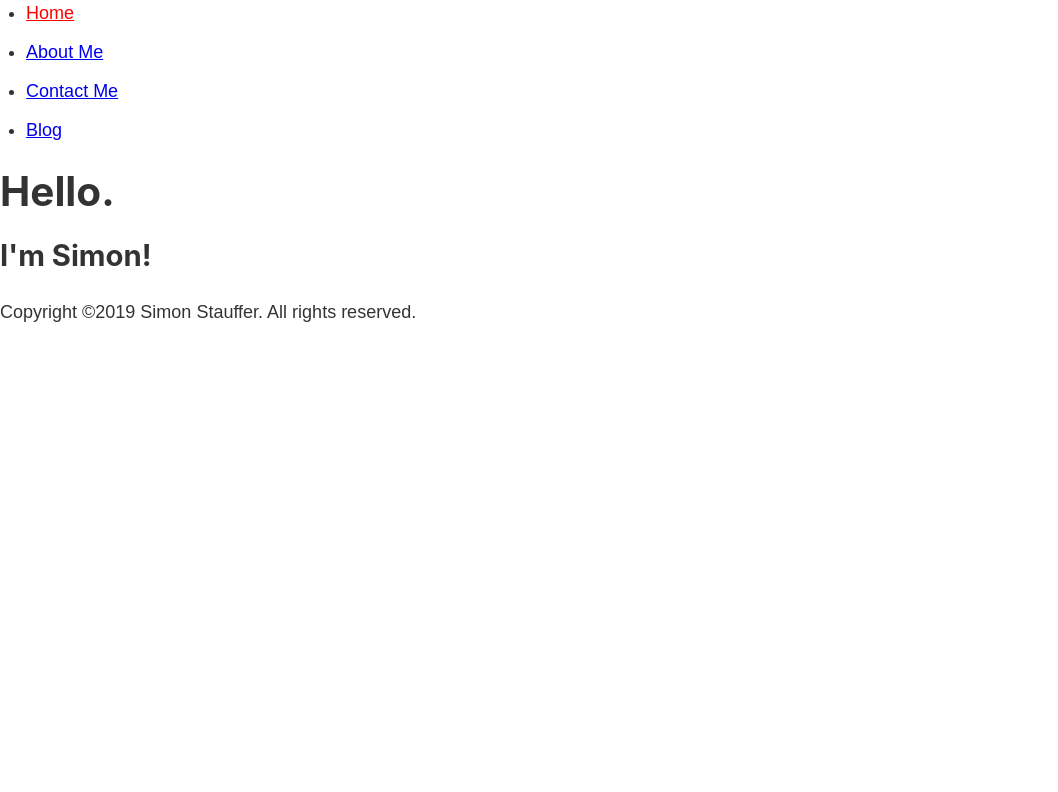
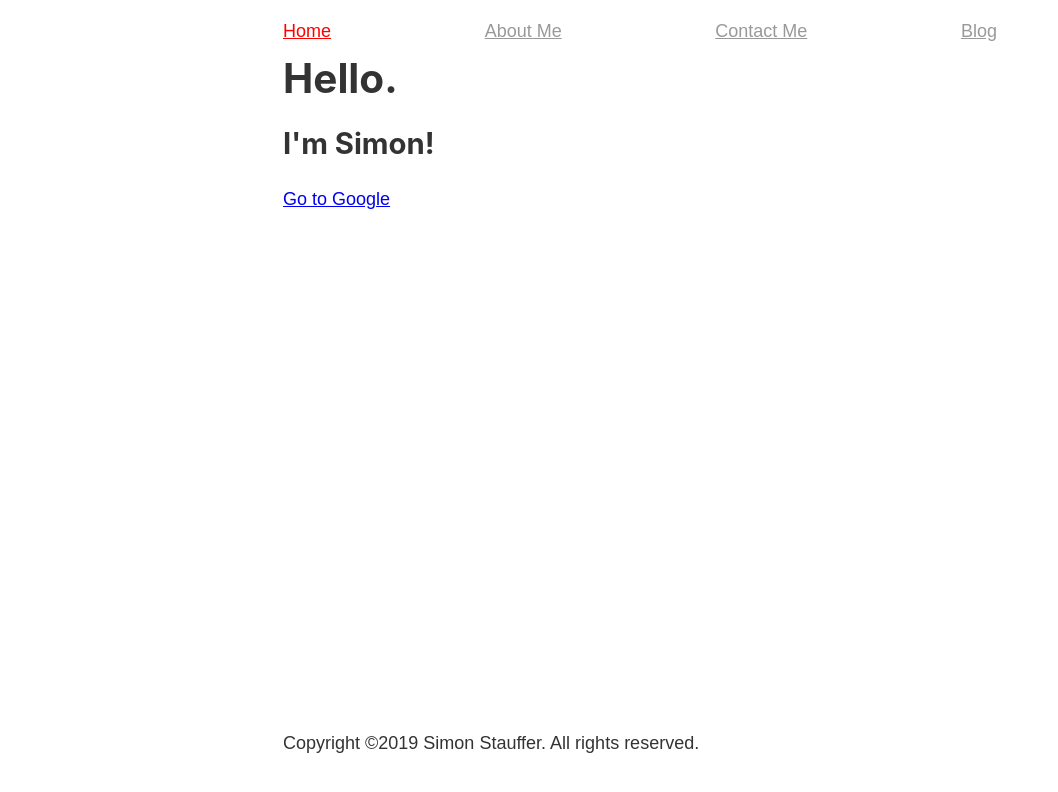
Before and after one commit to Simon-Oliver/gatsbyExploration, a Gatsby site: page / in a window 1280 px wide. Shown: the whole page, without its empty margins (0-1058 px from the left). Built offline with nearby package versions, Linux system fonts and the light colour scheme; Gatsby itself is replaced by a stand-in of ours.

Commit message:
added flex styling to layout

```diff
--- a/src/components/Header.js
+++ b/src/components/Header.js
@@ -1,31 +1,49 @@
 import React from "react"
 import { Link } from "gatsby"
+// import "../styles/header.module.scss"
+import headerStyles from "../styles/header.module.scss"
 
 const Header = () => {
   return (
     <header>
       <nav>
-        <ul>
+        <ul className={headerStyles.container}>
           <li>
-            <Link to="/" activeStyle={{ color: "red" }}>
+            <Link
+              className={headerStyles.link}
+              to="/"
+              activeStyle={{ color: "red" }}
+            >
               Home
             </Link>
           </li>
 
           <li>
-            <Link to="/about" activeStyle={{ color: "red" }}>
+            <Link
+              className={headerStyles.link}
+              to="/about"
+              activeStyle={{ color: "red" }}
+            >
               About Me
             </Link>
           </li>
 
           <li>
-            <Link to="/contact" activeStyle={{ color: "red" }}>
+            <Link
+              className={headerStyles.link}
+              to="/contact"
+              activeStyle={{ color: "red" }}
+            >
               Contact Me
             </Link>
           </li>
 
           <li>
-            <Link to="/blog" activeStyle={{ color: "red" }}>
+            <Link
+              className={headerStyles.link}
+              to="/blog"
+              activeStyle={{ color: "red" }}
+            >
               Blog
             </Link>
           </li>
--- a/src/components/Layout.js
+++ b/src/components/Layout.js
@@ -2,13 +2,16 @@ import React from "react"
 import Header from "./header"
 import Footer from "./Footer"
 import "../styles/index.scss"
+import layoutStyles from "../styles/layout.module.scss"
 
 const Layout = props => {
   const { children } = props
   return (
-    <div>
-      <Header />
-      {children}
+    <div className={layoutStyles.container}>
+      <div className={layoutStyles.content}>
+        <Header />
+        {children}
+      </div>
       <Footer />
     </div>
   )
--- a/src/pages/index.js
+++ b/src/pages/index.js
@@ -6,6 +6,9 @@ const IndexPage = () => {
     <Layout>
       <h1>Hello.</h1>
       <h2>I'm Simon!</h2>
+      <a href="https://www.google.com" target="blank">
+        Go to Google
+      </a>
     </Layout>
   )
 }
--- /dev/null
+++ b/src/styles/header.module.scss
@@ -0,0 +1,11 @@
+.link {
+    color: #999999;
+}
+
+.container {
+    margin: 0;
+    display: flex;
+    flex-direction: row;
+    justify-content: space-between;
+    list-style: none;
+}
--- /dev/null
+++ b/src/styles/layout.module.scss
@@ -0,0 +1,13 @@
+.container {
+    margin: 0 auto;
+    max-width: 750px;
+    padding: 1rem;
+
+    display: flex;
+    flex-direction: column;
+    min-height: 100vh;
+}
+
+.content {
+    flex-grow: 1;
+}
```
